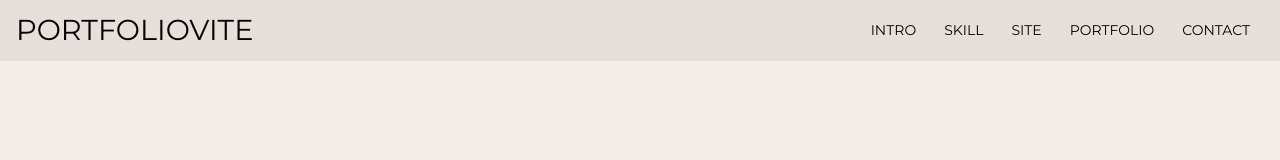
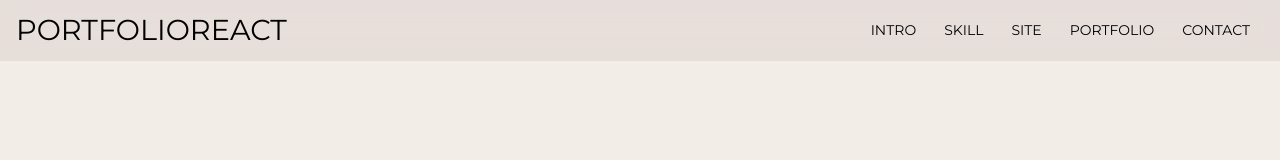
Before and after one commit to yourangrang/port2024-react, a React (Create React App) app: page / in a window 1280 px wide. Shown: the top 160 px of the page. Built offline with nearby package versions, Linux system fonts and the light colour scheme; a small style sheet from the web is missing; a web font is replaced by a local one.

Commit message:
헤더영역 수정

```diff
--- a/src/components/Header.jsx
+++ b/src/components/Header.jsx
@@ -36,7 +36,7 @@ const Header = () => {
         <div className="header__inner">
             <div className="header__logo">
                 <h1>
-                    <a href="/">portfolio<em>vite</em></a>
+                    <a href="/">portfolio<em>react</em></a>
                 </h1>
             </div>
             <nav className={`header__nav ${show ? "show" : ""}`} role="navigation" aria-label="메인 메뉴">
```
